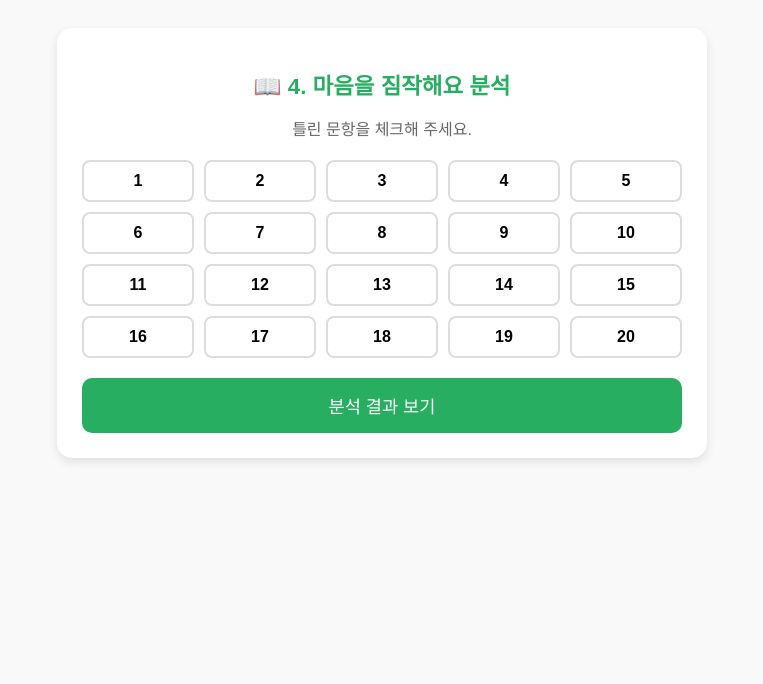
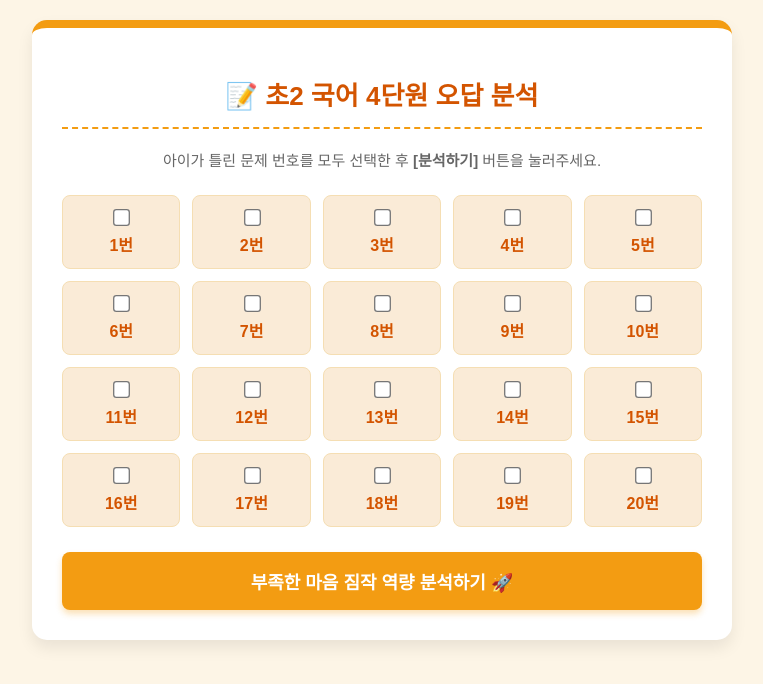
Before and after one commit to digitalparks/Evaluation, a plain HTML site: page korean2-1-4/index.html in a window 1280 px wide. Shown: the whole page, without its empty margins (258-1021 px from the left). Drawn offline with nearby package versions, Linux system fonts and the light colour scheme.

Commit message:
Update index.html

```diff
--- a/korean2-1-4/index.html
+++ b/korean2-1-4/index.html
@@ -2,74 +2,152 @@
 <html lang="ko">
 <head>
     <meta charset="UTF-8">
-    <title>2-1 국어 4단원 분석기</title>
+    <meta name="viewport" content="width=device-width, initial-scale=1.0">
+    <title>초2-1 국어 4단원 오답 분석 리포트</title>
     <script src="https://cdn.jsdelivr.net/npm/chart.js"></script>
     <style>
-        :root { --primary: #27ae60; --bg: #f9f9f9; }
-        body { font-family: sans-serif; background: var(--bg); display: flex; flex-direction: column; align-items: center; padding: 20px; }
-        .container { max-width: 600px; width: 100%; background: white; padding: 25px; border-radius: 15px; box-shadow: 0 4px 10px rgba(0,0,0,0.1); }
-        h1 { color: var(--primary); text-align: center; font-size: 1.4rem; }
-        .grid { display: grid; grid-template-columns: repeat(5, 1fr); gap: 10px; margin: 20px 0; }
-        .q-check { display: none; }
-        .q-label { display: block; border: 2px solid #ddd; text-align: center; padding: 10px; border-radius: 8px; cursor: pointer; font-weight: bold; }
-        .q-check:checked + .q-label { background: #ff7675; border-color: #ff7675; color: white; }
-        button { width: 100%; padding: 15px; background: var(--primary); color: white; border: none; border-radius: 10px; font-size: 1.1rem; cursor: pointer; }
-        #result { margin-top: 30px; display: none; }
-        .feedback { background: #eee; padding: 15px; border-radius: 10px; margin-top: 20px; font-size: 0.9rem; line-height: 1.6; }
+        body { font-family: 'Malgun Gothic', sans-serif; background-color: #fdf5e6; color: #333; max-width: 700px; margin: 0 auto; padding: 20px; }
+        .container { background-color: #fff; padding: 30px; border-radius: 15px; box-shadow: 0 8px 16px rgba(0,0,0,0.08); border-top: 8px solid #f39c12; }
+        h1 { color: #d35400; font-size: 26px; text-align: center; border-bottom: 2px dashed #f39c12; padding-bottom: 15px; margin-bottom: 20px;}
+        p.desc { text-align: center; color: #666; margin-bottom: 25px; font-size: 15px; }
+        .question-grid { display: grid; grid-template-columns: repeat(5, 1fr); gap: 12px; margin-bottom: 25px; }
+        .checkbox-label { display: flex; flex-direction: column; align-items: center; background-color: #faebd7; padding: 12px; border-radius: 8px; cursor: pointer; transition: all 0.2s ease; font-weight: bold; color: #d35400; border: 1px solid #f5deb3; }
+        .checkbox-label:hover { background-color: #f5deb3; transform: translateY(-2px); }
+        input[type="checkbox"] { margin-bottom: 8px; transform: scale(1.3); accent-color: #f39c12; }
+        button { width: 100%; padding: 16px; background-color: #f39c12; color: white; border: none; border-radius: 8px; font-size: 18px; cursor: pointer; font-weight: bold; transition: background-color 0.3s; box-shadow: 0 4px 6px rgba(243, 156, 18, 0.3); }
+        button:hover { background-color: #d35400; }
+        #result { margin-top: 30px; padding: 25px; background-color: #fff8dc; border: 1px solid #eee8aa; border-radius: 10px; display: none; }
+        .feedback-item { margin-top: 20px; padding: 15px; background-color: #fff; border-left: 5px solid #27ae60; border-radius: 5px; box-shadow: 0 2px 4px rgba(0,0,0,0.05); }
+        .feedback-title { font-weight: bold; color: #27ae60; font-size: 16px; display: block; margin-bottom: 8px;}
+        .chart-container { position: relative; width: 100%; max-width: 450px; margin: 0 auto 30px auto; }
     </style>
 </head>
 <body>
+
 <div class="container">
-    <h1>📖 4. 마음을 짐작해요 분석</h1>
-    <p style="text-align: center; color: #666;">틀린 문항을 체크해 주세요.</p>
-    <div class="grid" id="quizGrid"></div>
-    <button onclick="analyze()">분석 결과 보기</button>
+    <h1>📝 초2 국어 4단원 오답 분석</h1>
+    <p class="desc">아이가 틀린 문제 번호를 모두 선택한 후 <strong>[분석하기]</strong> 버튼을 눌러주세요.</p>
+
+    <div class="question-grid" id="checkboxes">
+        <script>
+            for(let i=1; i<=20; i++){
+                document.write(`
+                    <label class="checkbox-label">
+                        <input type="checkbox" value="${i}"> ${i}번
+                    </label>
+                `);
+            }
+        </script>
+    </div>
+
+    <button onclick="analyze()">부족한 마음 짐작 역량 분석하기 🚀</button>
+
     <div id="result">
-        <canvas id="radarChart"></canvas>
-        <div class="feedback" id="feedback"></div>
+        <div class="chart-container">
+            <canvas id="radarChart"></canvas>
+        </div>
+        <div id="feedbackText"></div>
     </div>
 </div>
+
 <script>
-    // HWP 파일 문항 분석표 근거 데이터
-    const questions = [
-        { id: 1, cat: "어휘 및 기초" }, { id: 2, cat: "내용 파악" }, { id: 3, cat: "정확한 읽기" },
-        { id: 4, cat: "정확한 읽기" }, { id: 5, cat: "어휘 및 기초" }, { id: 6, cat: "정확한 읽기" },
-        { id: 7, cat: "내용 파악" }, { id: 8, cat: "어휘 및 기초" }, { id: 9, cat: "정확한 읽기" },
-        { id: 10, cat: "어휘 및 기초" }, { id: 11, cat: "내용 파악" }, { id: 12, cat: "어휘 및 기초" },
-        { id: 13, cat: "내용 파악" }, { id: 14, cat: "마음 및 표현" }, { id: 15, cat: "마음 및 표현" },
-        { id: 16, cat: "마음 및 표현" }, { id: 17, cat: "내용 파악" }, { id: 18, cat: "마음 및 표현" },
-        { id: 19, cat: "내용 파악" }, { id: 20, cat: "내용 파악" }
-    ];
-    const cats = ["어휘 및 기초", "정확한 읽기", "내용 파악", "마음 및 표현"];
-    const grid = document.getElementById('quizGrid');
-    questions.forEach(q => {
-        grid.innerHTML += `<input type="checkbox" class="q-check" id="q${q.id}" value="${q.id}">
-                           <label class="q-label" for="q${q.id}">${q.id}</label>`;
-    });
-    let chart = null;
+    // HWP 시험지 분석표를 바탕으로 한 문항 매핑
+    const concepts = {
+        "받침과 어휘의 이해": {
+            questions: [1, 5, 8, 10, 12],
+            text: "받침의 개수나 낱말의 정확한 뜻을 파악하는 데 어려움이 있습니다. '꽃'이나 '값'처럼 받침이 복잡한 낱말들을 눈으로 익히고 뜻을 문장 속에서 찾아보는 연습이 필요합니다."
+        },
+        "낱말 바르게 읽기": {
+            questions: [3, 4, 6, 9],
+            text: "겹받침이 있는 낱말을 소리 내어 읽을 때 발음 규칙을 헷갈려 합니다. [안자], [막따], [끈따] 처럼 실제 소리와 글자가 어떻게 다른지 소리 내어 읽는 연습을 반복해 보세요."
+        },
+        "글과 시의 내용 파악": {
+            questions: [2, 7, 11, 13, 17, 19, 20],
+            text: "글이나 시를 읽고 중심 내용을 찾거나 세부 정보를 확인하는 부분입니다. 누가, 무엇을, 어떻게 했는지 질문을 던지며 글을 꼼꼼히 읽는 습관을 길러주세요."
+        },
+        "인물의 마음 짐작하기": {
+            questions: [14, 18],
+            text: "인물의 상황이나 표정, 말투를 보고 어떤 마음일지 추측하는 것을 어려워합니다. '내가 주인공이라면 어땠을까?'라고 물으며 인물의 처지에 공감하며 읽는 태도가 중요합니다."
+        },
+        "실감 나게 표현하기": {
+            questions: [15, 16],
+            text: "글의 분위기나 인물의 마음에 어울리는 몸짓과 말투로 표현하는 역량입니다. 연극 놀이를 하듯 상황극을 통해 인물의 마음에 어울리는 실감 나는 말하기 경험을 쌓게 해주세요."
+        }
+    };
+
+    let myChart = null;
+
     function analyze() {
-        const checked = Array.from(document.querySelectorAll('.q-check:checked')).map(c => parseInt(c.value));
-        const scores = cats.map(c => {
-            const total = questions.filter(q => q.cat === c).length;
-            const wrong = questions.filter(q => q.cat === c && checked.includes(q.id)).length;
-            return ((total - wrong) / total * 100).toFixed(0);
+        const checkedBoxes = document.querySelectorAll('input[type="checkbox"]:checked');
+        const wrongNumbers = Array.from(checkedBoxes).map(cb => parseInt(cb.value));
+        const resultDiv = document.getElementById('result');
+        const feedbackTextDiv = document.getElementById('feedbackText');
+
+        if (wrongNumbers.length === 0) {
+            alert("틀린 문항을 한 개 이상 선택해주세요.");
+            return;
+        }
+
+        const labels = Object.keys(concepts);
+        const errorCounts = [];
+        let feedbackHTML = `<h3>🔍 상세 분석 코멘트</h3><hr style="border:0; height:1px; background:#f5deb3; margin-bottom:15px;">`;
+
+        labels.forEach(conceptName => {
+            const conceptData = concepts[conceptName];
+            const intersection = wrongNumbers.filter(x => conceptData.questions.includes(x));
+            errorCounts.push(intersection.length);
+
+            if (intersection.length > 0) {
+                feedbackHTML += `
+                    <div class="feedback-item">
+                        <span class="feedback-title">📍 ${conceptName} (틀린 문항: ${intersection.join(', ')}번)</span>
+                        <p style="margin: 0; color: #555; line-height: 1.5;">${conceptData.text}</p>
+                    </div>
+                `;
+            }
         });
-        document.getElementById('result').style.display = 'block';
-        if (chart) chart.destroy();
-        chart = new Chart(document.getElementById('radarChart'), {
+
+        feedbackTextDiv.innerHTML = feedbackHTML;
+        resultDiv.style.display = "block";
+
+        if(myChart !== null) { myChart.destroy(); }
+
+        const ctx = document.getElementById('radarChart').getContext('2d');
+        myChart = new Chart(ctx, {
             type: 'radar',
             data: {
-                labels: cats,
-                datasets: [{ label: '성취도(%)', data: scores, backgroundColor: 'rgba(39, 174, 96, 0.2)', borderColor: '#27ae60' }]
+                labels: labels,
+                datasets: [{
+                    label: '영역별 오답 개수 (취약도)',
+                    data: errorCounts,
+                    backgroundColor: 'rgba(243, 156, 18, 0.4)',
+                    borderColor: 'rgba(243, 156, 18, 1)',
+                    pointBackgroundColor: 'rgba(46, 204, 113, 1)',
+                    pointBorderColor: '#fff',
+                    pointHoverBackgroundColor: '#fff',
+                    pointHoverBorderColor: 'rgba(46, 204, 113, 1)',
+                    borderWidth: 2
+                }]
             },
-            options: { scales: { r: { min: 0, max: 100 } } }
+            options: {
+                responsive: true,
+                scales: {
+                    r: {
+                        angleLines: { display: true },
+                        suggestedMin: 0,
+                        suggestedMax: 7,
+                        ticks: { stepSize: 1 }
+                    }
+                },
+                plugins: {
+                    legend: { position: 'bottom' }
+                }
+            }
         });
-        let fb = "<strong>💡 선생님의 맞춤 피드백:</strong><br>";
-        if(checked.some(id => [14, 18].includes(id))) fb += "- 인물의 마음을 짐작할 때 말투나 표정 등 본문의 단서를 더 꼼꼼히 살펴보세요.<br>";
-        if(checked.some(id => [3, 4, 6, 9].includes(id))) fb += "- 겹받침이 있는 낱말을 정확하게 읽는 연습이 필요합니다.<br>";
-        if(checked.length === 0) fb += "- 모든 문항을 맞혔네요! 마음 짐작하기 박사님입니다. 🎉";
-        document.getElementById('feedback').innerHTML = fb;
+
+        window.scrollTo({ top: resultDiv.offsetTop, behavior: 'smooth' });
     }
 </script>
+
 </body>
 </html>
```
